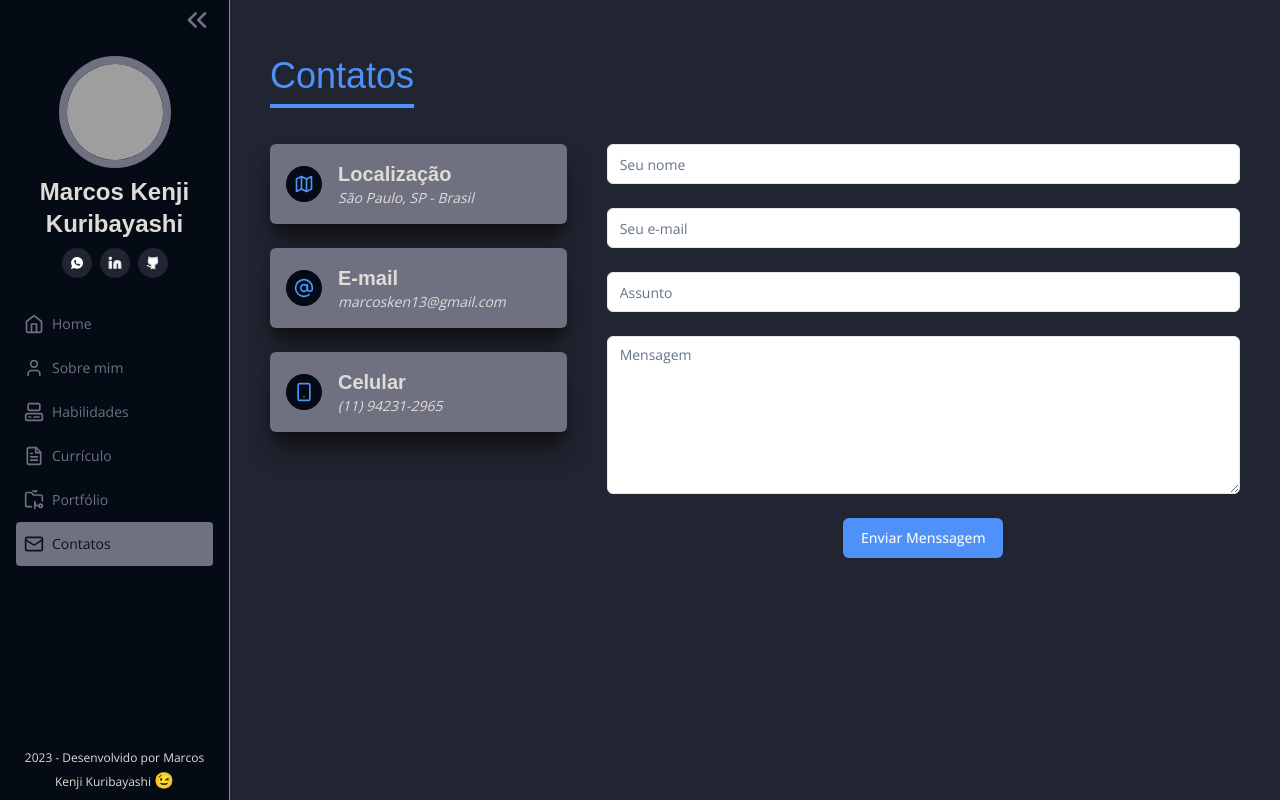
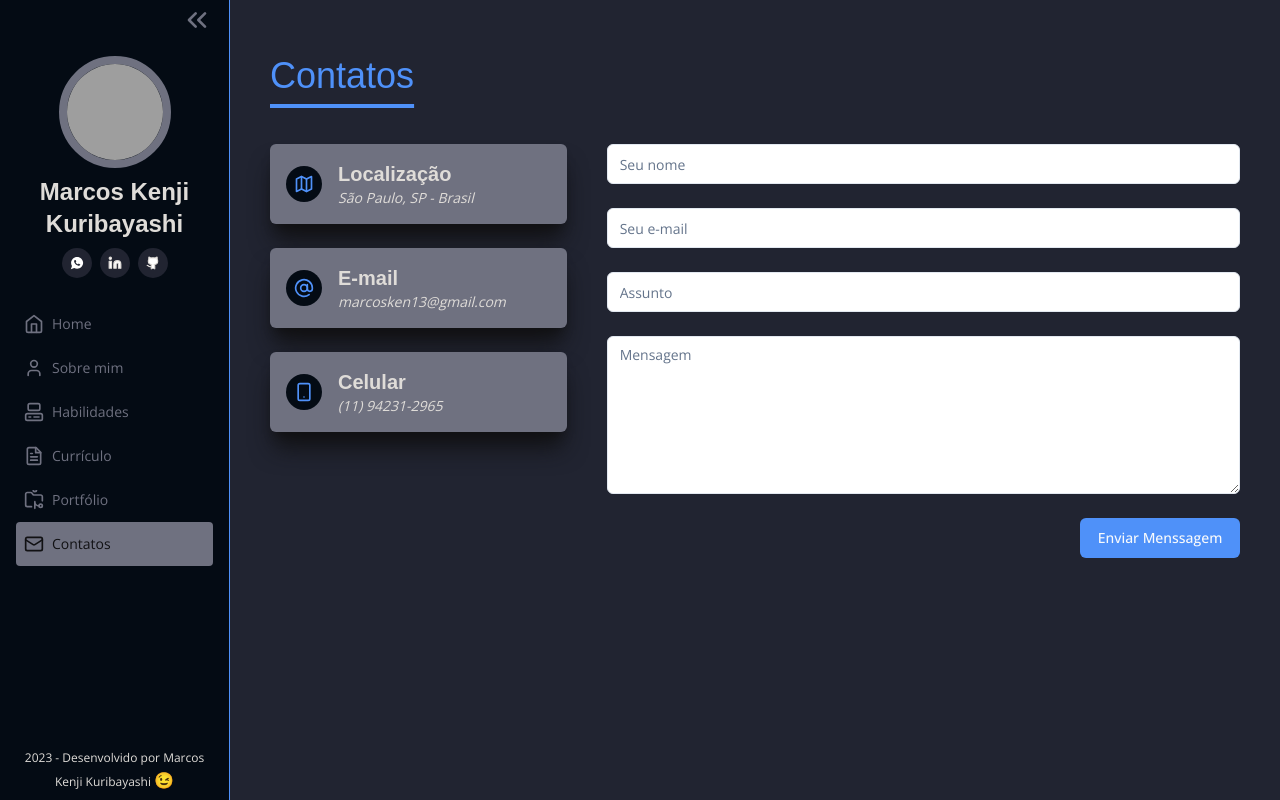
Before and after one commit to kenmarcos/my-website, a Next.js app: page /contacts in a window 1280 px wide. Built offline with nearby package versions, Linux system fonts and the light colour scheme; grey boxes are pictures that could not be loaded.

Commit message:
fix: change text color to inputs

```diff
--- a/src/app/(pages)/contacts/components/message-submission/MessageSubmission.tsx
+++ b/src/app/(pages)/contacts/components/message-submission/MessageSubmission.tsx
@@ -6,21 +6,21 @@ const MessageSubmission = () => {
   return (
     <section className="lg-order-last lg:col-span-2">
       <form className="space-y-6">
-        <div className="flex flex-wrap gap-6">
+        <div className="flex flex-wrap gap-6 text-gray-primary">
           <Input placeholder="Seu nome" />
 
           <Input placeholder="Seu e-mail" />
         </div>
 
-        <div>
+        <div className="text-gray-primary">
           <Input placeholder="Assunto" />
         </div>
 
-        <div>
+        <div className="text-gray-primary">
           <Textarea placeholder="Mensagem" rows={7} />
         </div>
 
-        <div className="text-center">
+        <div className="text-end">
           <Button className="bg-blue-primary w-full md:max-w-[160px]">
             Enviar Menssagem
           </Button>
```
